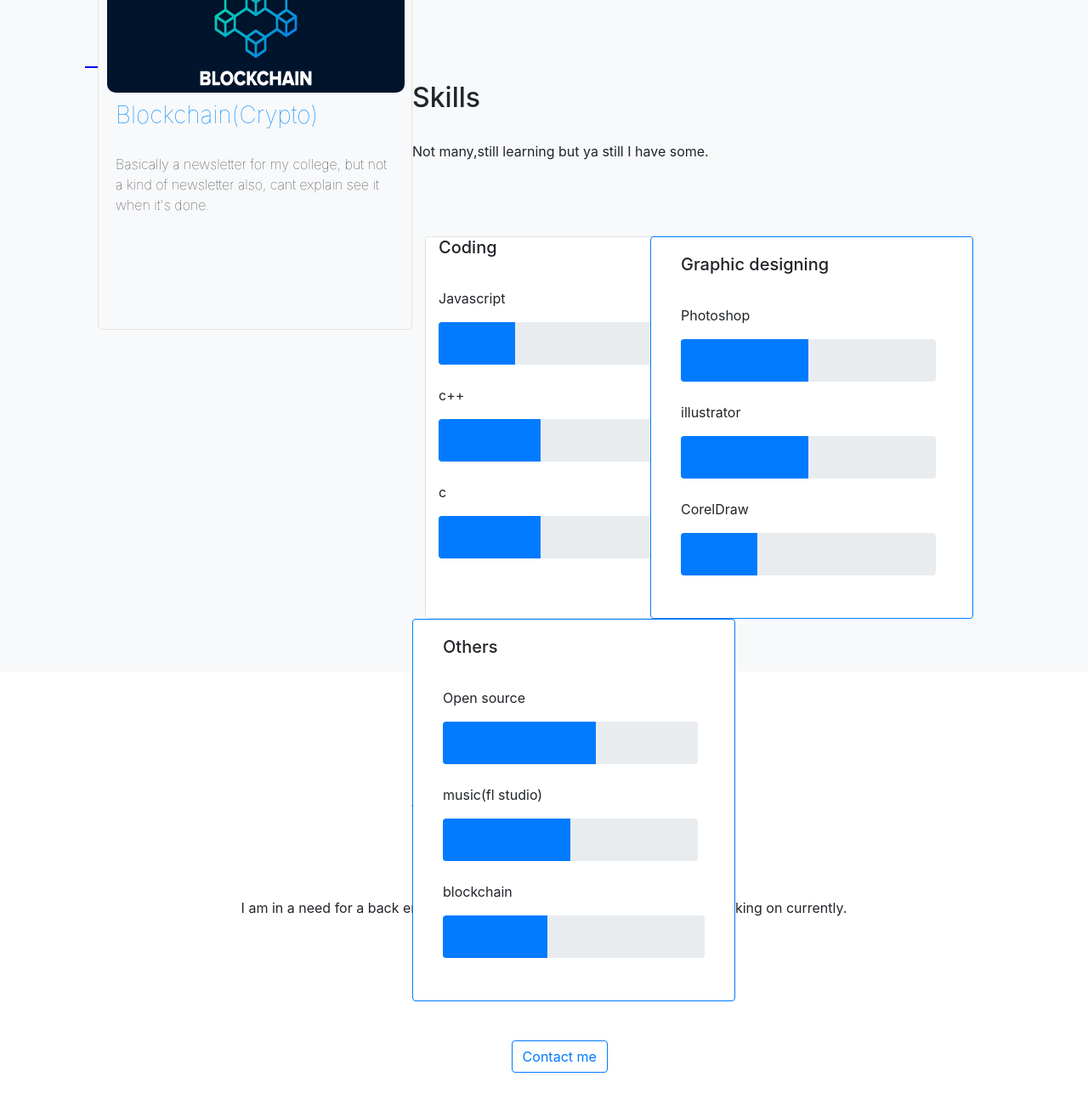
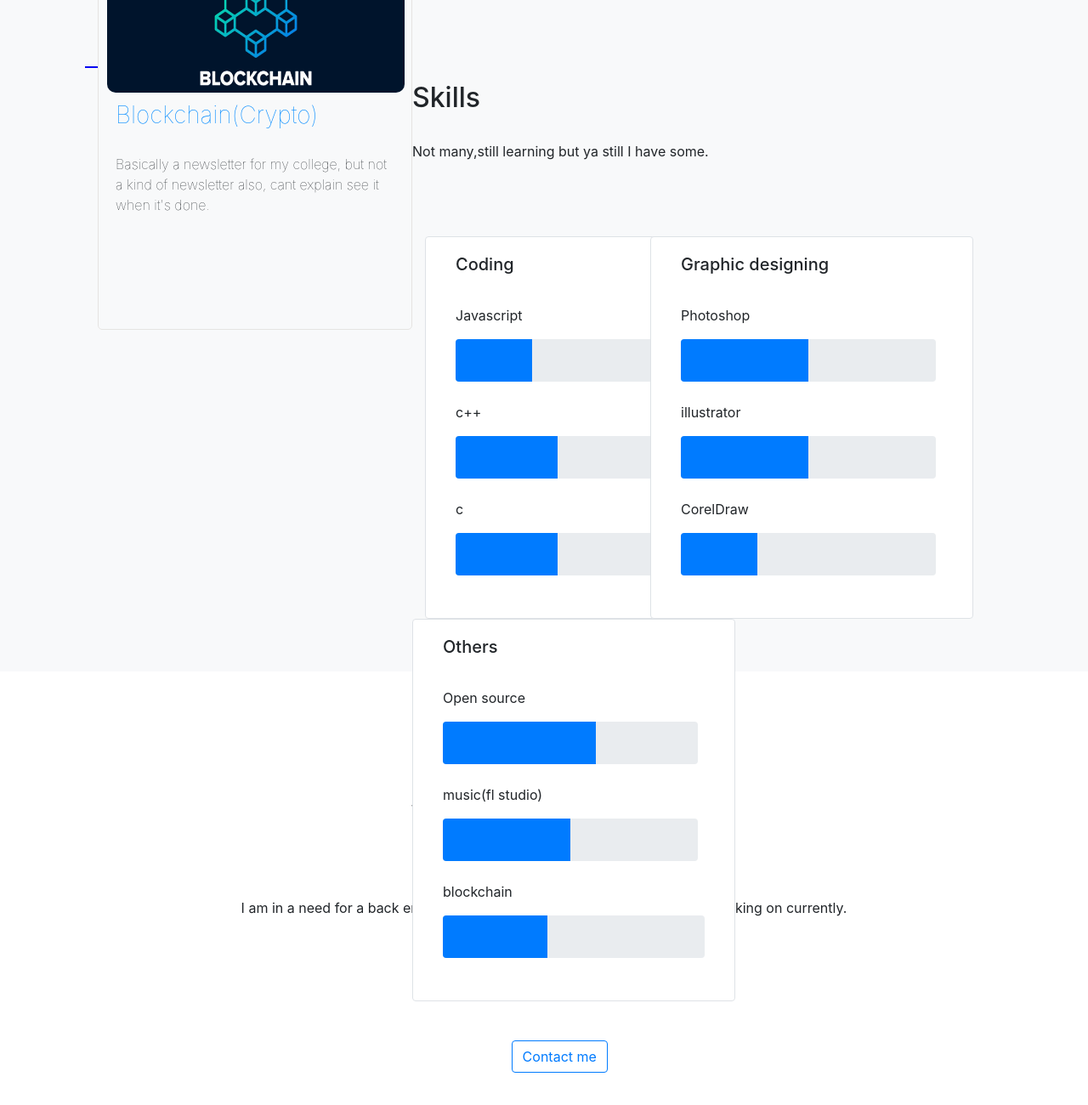
Before and after one commit to Aarhan212/AarhanK, a plain HTML site: page index.html in a window 1280 px wide. Shown: the part 3255-4555 px from the top of the page at 85% size. Drawn offline with nearby package versions, Linux system fonts and the light colour scheme.

Commit message:
minor changes

```diff
--- a/index.html
+++ b/index.html
@@ -194,7 +194,7 @@
         <div class="card border " style="width:380px;height:450px;">
 
           <div class="container">
-            <div class="card-body-primary " data-tilt data-tilt-max="10" data-tilt-scale="1.1">
+            <div class="card-body" data-tilt data-tilt-max="10" data-tilt-scale="1.1">
               <h5 class="card-title">Coding</h5>
               <br>
 
@@ -225,7 +225,7 @@
 
       <div class="col-lg-4">
 
-        <div class="card border-primary" style="width:380px;height:450px;">
+        <div class="card border" style="width:380px;height:450px;">
           <div class="container">
             <div class="card-body" data-tilt data-tilt-max="10" data-tilt-scale="1.1">
               <h5 class="card-title">Graphic designing</h5>
@@ -253,7 +253,7 @@
       </div>
 
       <div class"col-lg-4">
-        <div class="card border-primary" style="width:380px;height:450px;">
+        <div class="card border" style="width:380px;height:450px;">
           <div class="container">
             <div class="card-body" data-tilt data-tilt-max="10" data-tilt-scale="1.1">
               <h5 class="card-title">Others</h5>
```
